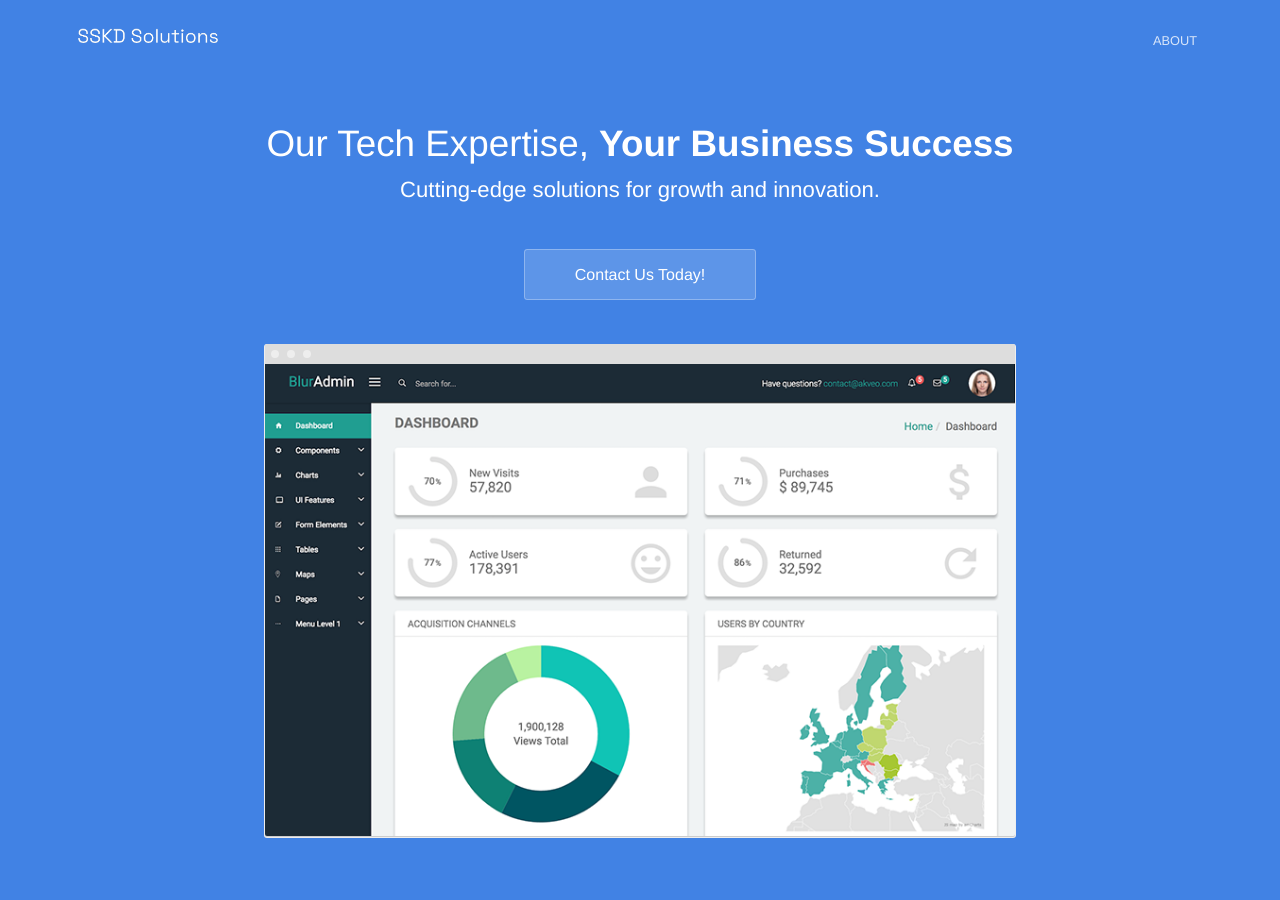
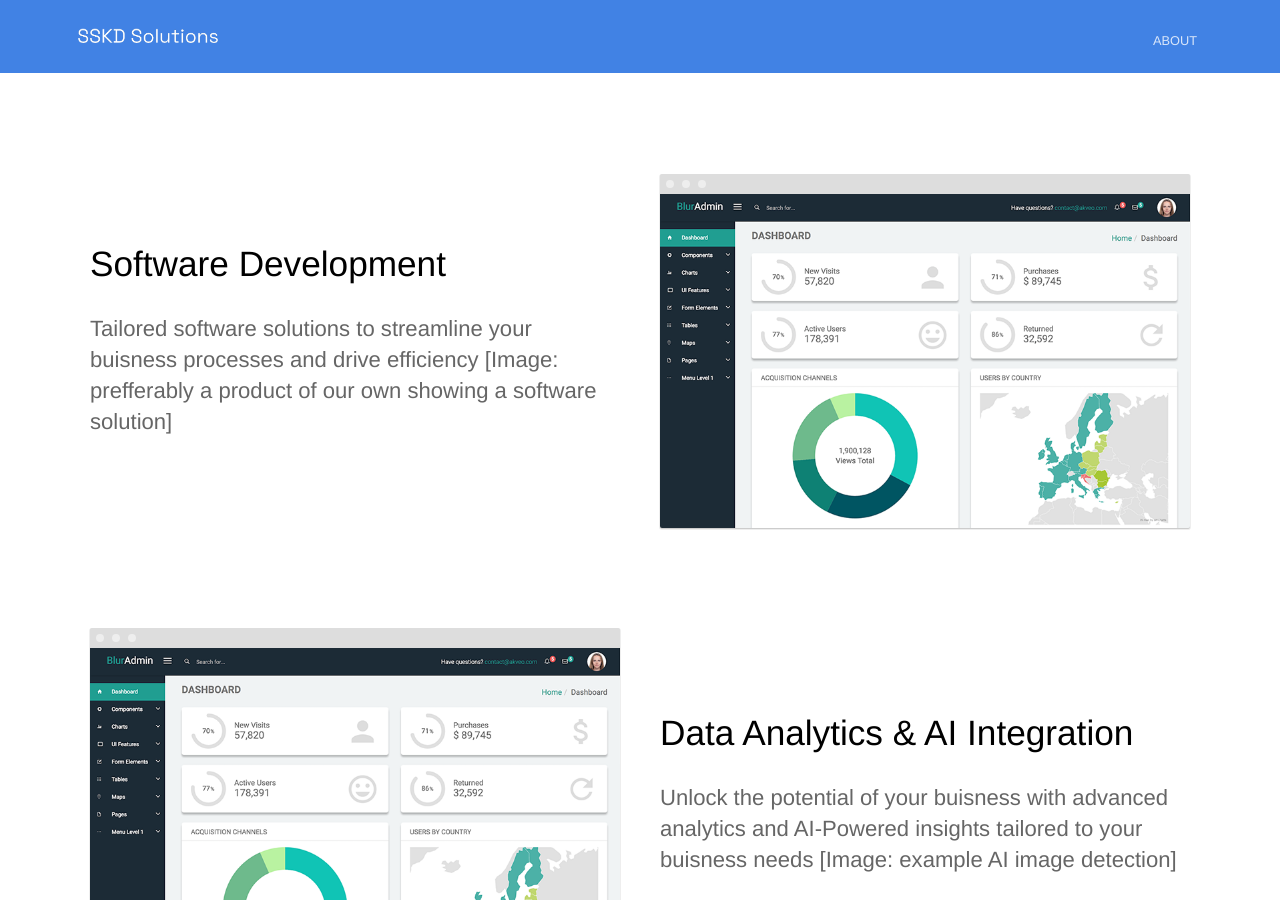
Before and after one commit to SSKD-Solutions/SSKD-Solutions, a Jekyll site: the page built from index.html, in a window 1280 px wide and 900 px high. Built offline with Jekyll 4.4.1, drawn with Linux system fonts in a browser that asks for light colours.

Commit message:
commented index.html

```diff
--- a/index.html
+++ b/index.html
@@ -2,7 +2,7 @@
 title: The last sales CRM you'll ever need
 description: Track and optimize your sales team in real time
 ---
-<section class="hero">
+<!-- <section class="hero">
 	<div class="text-container">
 		<h1 class="editable">Our Tech Expertise, <strong>Your Business Success</strong></h1>
 		<p class="subtext editable">Cutting-edge solutions for growth and innovation.</p>
@@ -11,7 +11,7 @@ description: Track and optimize your sales team in real time
 			<img src="{{ site.baseurl }}/images/dashboard.png" alt="Screenshot" class="screenshot editable" />
 		</div>
 	</div>
-</section>
+</section> -->
 
 <div class="content">
 	<section>
```
